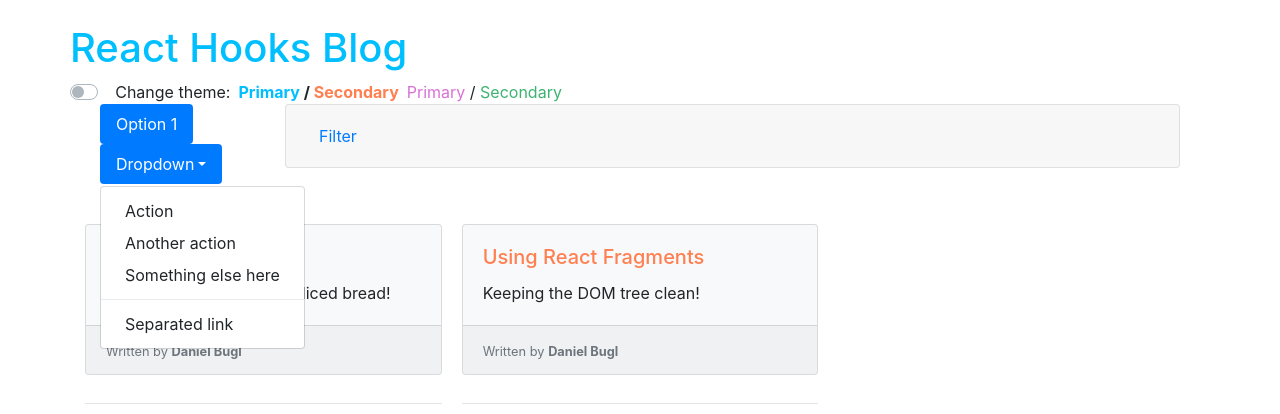
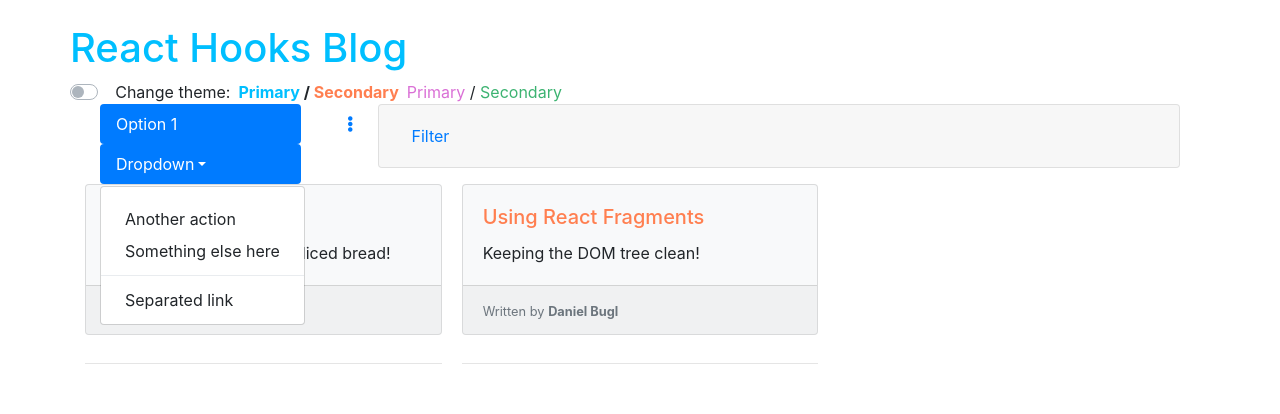
Before and after one commit to xavigimenezsanchez/ReactHooksReducer, a React (Create React App) app: page / in a window 1280 px wide. Both pictures are taken after a click on the button "Dropdown". Shown: the top 414 px of the page. Built offline with nearby package versions, Linux system fonts and the light colour scheme.

Commit message:
Add ellipsi button to nav

```diff
--- a/package.json
+++ b/package.json
@@ -5,6 +5,10 @@
   "keywords": [],
   "main": "src/index.js",
   "dependencies": {
+    "@fortawesome/fontawesome-free": "^5.12.1",
+    "@fortawesome/fontawesome-svg-core": "^1.2.27",
+    "@fortawesome/free-solid-svg-icons": "^5.12.1",
+    "@fortawesome/react-fontawesome": "^0.1.8",
     "bootstrap": "^4.4.1",
     "react": "16.12.0",
     "react-bootstrap": "^1.0.0-beta.16",
--- a/src/user/Menu.js
+++ b/src/user/Menu.js
@@ -1,30 +1,49 @@
-import React from "react";
-import { Nav, NavDropdown } from "react-bootstrap";
+import React, { useEffect,  useRef } from "react";
+import { Nav, NavDropdown, Row, Col } from "react-bootstrap";
+import '../../node_modules/@fortawesome/fontawesome-free/css/all.css';
+import './ellipsis.css';
 
 const onClick= (a) => { console.log(a)}
 
 export default function () {
+    const ellipsis = useRef(this);
+
+    useEffect(() => {
+        const link = ellipsis.current.getElementsByTagName('a')[0];
+        if (link.getElementsByTagName('i').length === 0) {
+            const icon = document.createElement('i');
+            icon.setAttribute('class','fas fa-ellipsis-v');
+            link.appendChild(icon);
+        }
+
+    })
     return(
-        <div>
-            <Nav variant="pills" activeKey="link-0">
+        <Row>
+            <Col md={10}>
+                <Nav variant="pills" activeKey="link-0" className="justify-content-center" className="flex-column">
                     <Nav.Item>
                         <Nav.Link eventKey="link-0" onClick={onClick}>Option 1</Nav.Link>
                     </Nav.Item>
                     <NavDropdown title="Dropdown" id="nav-dropdown">
-                    <NavDropdown.Item eventKey="3.1">Action</NavDropdown.Item>
+                        <NavDropdown.Item eventKey="3.1"></NavDropdown.Item>
                         <NavDropdown.Item eventKey="3.2">Another action</NavDropdown.Item>
                         <NavDropdown.Item eventKey="3.3">Something else here</NavDropdown.Item>
                         <NavDropdown.Divider />
                         <NavDropdown.Item eventKey="3.4">Separated link</NavDropdown.Item>
                     </NavDropdown>
-                <NavDropdown title="Dropdown" id="nav-dropdown">
-                    <NavDropdown.Item eventKey="4.1">Action</NavDropdown.Item>
-                    <NavDropdown.Item eventKey="4.2">Another action</NavDropdown.Item>
-                    <NavDropdown.Item eventKey="4.3">Something else here</NavDropdown.Item>
+                </Nav>
+            </Col>
+            <Col md={2}>
+            <Nav variant="pills" ref={ellipsis} className = "ellipsis">
+                    <NavDropdown title="" id="nav-dropdown">
+                        <NavDropdown.Item eventKey="1.1">Action</NavDropdown.Item>
+                        <NavDropdown.Item eventKey="1.2">Another action</NavDropdown.Item>
+                        <NavDropdown.Item eventKey="1.3">Something else here</NavDropdown.Item>
                         <NavDropdown.Divider />
-                    <NavDropdown.Item eventKey="4.4">Separated link</NavDropdown.Item>
+                        <NavDropdown.Item eventKey="1.4">Separated link</NavDropdown.Item>
                     </NavDropdown>
                 </Nav>
-        </div>
+            </Col>
+        </Row>
     )
 }
--- a/src/user/UserBar.js
+++ b/src/user/UserBar.js
@@ -14,7 +14,7 @@ export default function UseBar({ user, dispatch }) {
       <React.Fragment>
         <Container>
           <Row>
-            <Col md={2}>
+            <Col md={3}>
               <Menu/>
             </Col>
             <Col>
--- /dev/null
+++ b/src/user/ellipsis.css
@@ -0,0 +1,3 @@
+.ellipsis a::after {
+    display:none;
+}
```
Lines whose indentation alone changed are shown as unchanged.
